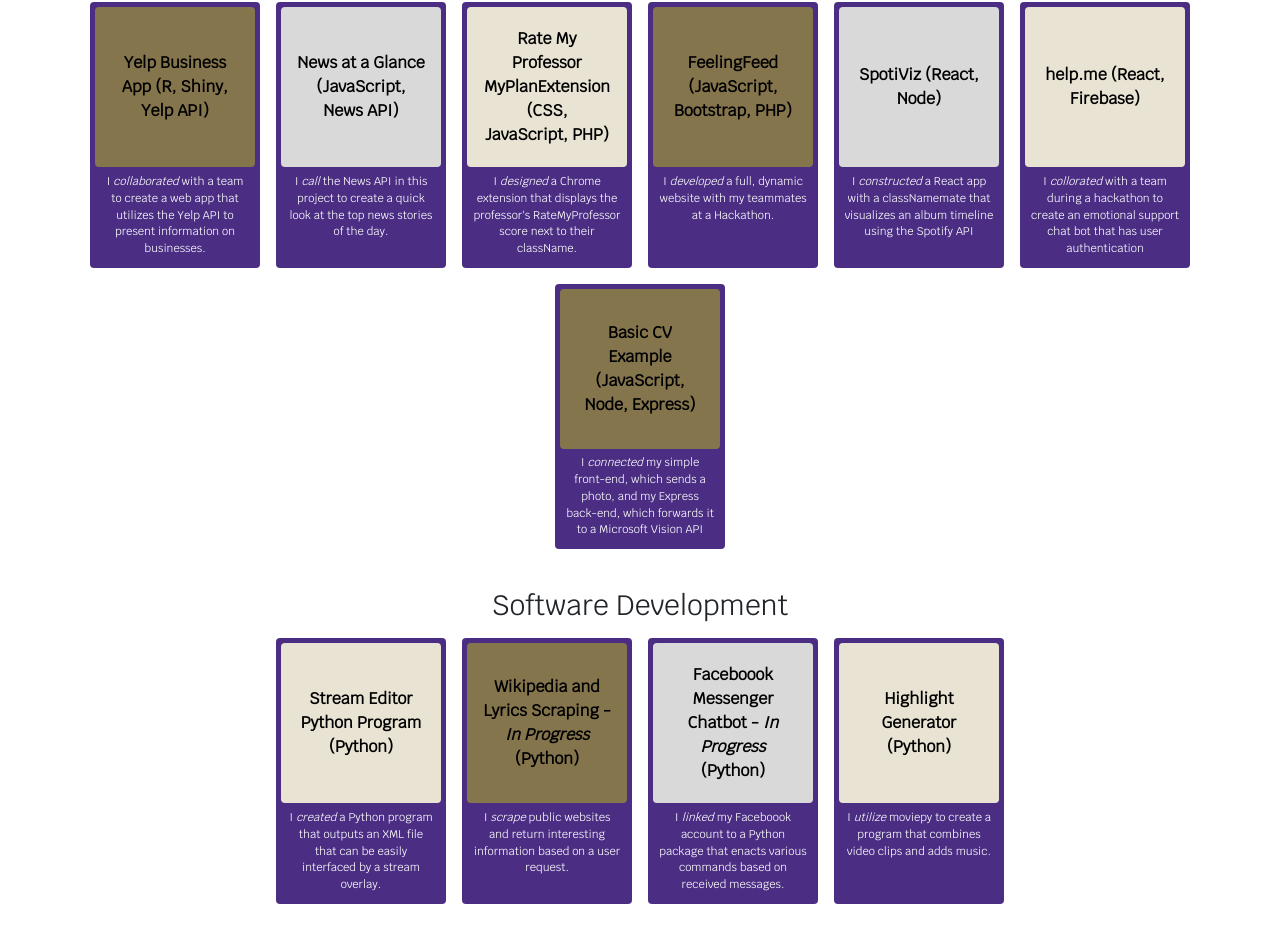
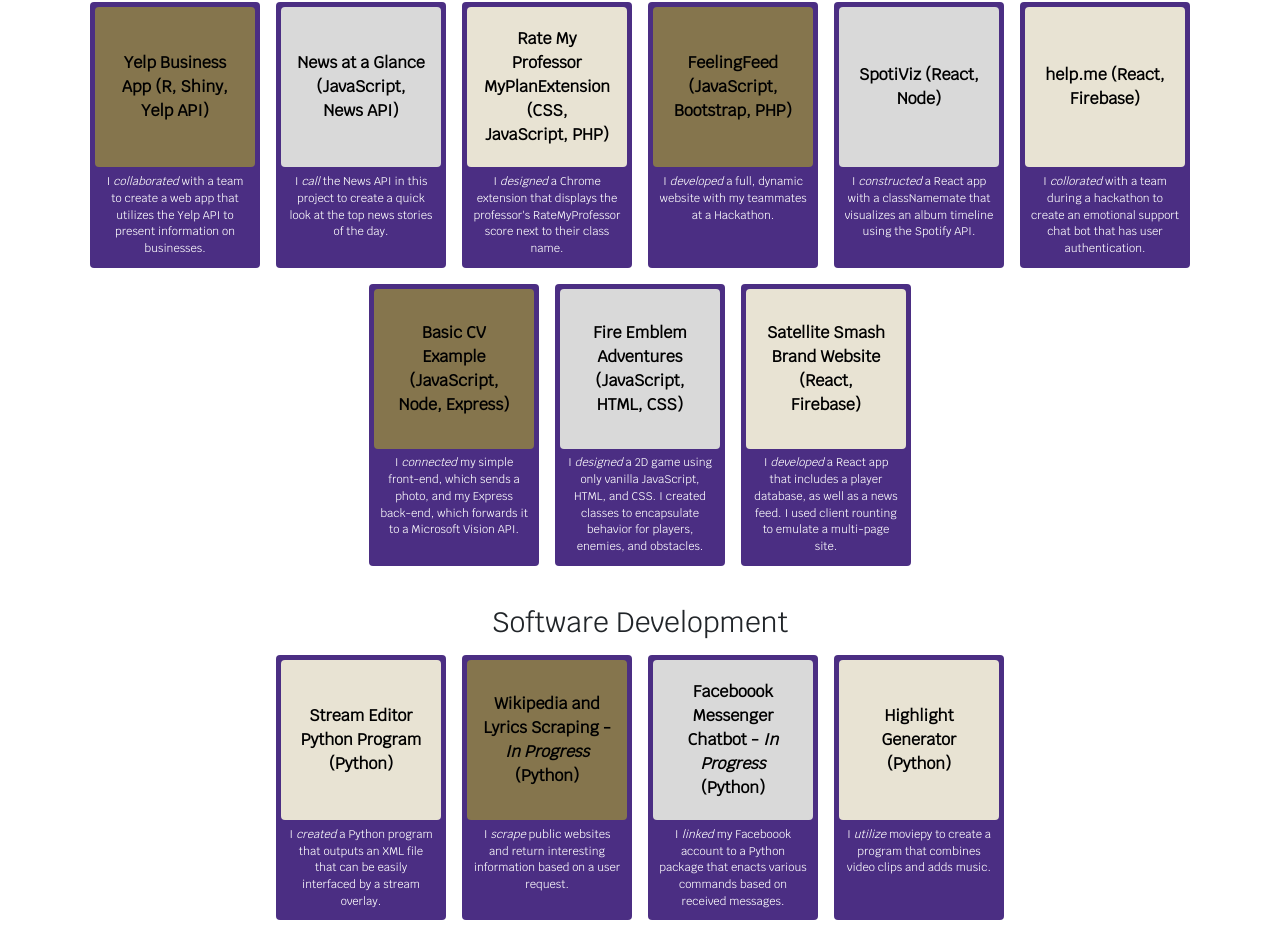
Before and after one commit to joncady/joncady.github.io, a React (Create React App) app: page / in a window 1280 px wide. Shown: the part 1474-2419 px from the top of the page. Built offline with nearby package versions, Linux system fonts and the light colour scheme; the HTML template or start-up script is replaced by a standard one.

Commit message:
Added more projects

```diff
--- a/src/App.js
+++ b/src/App.js
@@ -60,7 +60,7 @@ export default class App extends Component {
 				<Footer></Footer>
 				{this.state.showIcon &&
 					<div>
-						<a id="back-to-top" href="#" className="back-to-top btn btn-dark btn-lg" role="button">
+						<a id="back-to-top" href="/#" className="back-to-top btn btn-dark btn-lg" role="button">
 							<i className="fas fa-arrow-up"></i>
 						</a>
 						<Tooltip id="back-to-top" placement="right" isOpen={this.state.tooltipOpen} target="back-to-top" toggle={this.toggle}>
--- a/src/sections/Projects.js
+++ b/src/sections/Projects.js
@@ -38,7 +38,7 @@ export default class Projects extends Component {
                                     <p>Rate My Professor MyPlanExtension (CSS, JavaScript, PHP)</p>
                                 </div>
                                 <div className="project-info">I <em>designed</em> a Chrome extension that displays the
-                                    professor's RateMyProfessor score next to their className.</div>
+                                    professor's RateMyProfessor score next to their class name.</div>
                             </a>
                             <a className="rounded project-card" href="https://students.washington.edu/joncady/projects/dubhacks/landing.html">
                                 <div className="boxes rounded" id="project-two">
@@ -52,22 +52,37 @@ export default class Projects extends Component {
                                     <p>SpotiViz (React, Node)</p>
                                 </div>
                                 <div className="project-info">I <em>constructed</em> a React app with a classNamemate
-                                    that visualizes an album timeline using the Spotify API</div>
+                                    that visualizes an album timeline using the Spotify API.</div>
                             </a>
                             <a className="rounded project-card" href="https://joncady.github.io/help.me/">
                                 <div className="boxes rounded" id="project-one">
                                     <p>help.me (React, Firebase)</p>
                                 </div>
                                 <div className="project-info">I <em>collorated</em> with a team during a hackathon to
-                                    create an emotional support chat bot that has user authentication</div>
+                                    create an emotional support chat bot that has user authentication.</div>
                             </a>
                             <a className="rounded project-card" href="https://students.washington.edu/joncady/cv/">
                                 <div className="boxes rounded" id="project-two">
                                     <p>Basic CV Example (JavaScript, Node, Express)</p>
                                 </div>
                                 <div className="project-info">I <em>connected</em> my simple front-end, which sends a
-                                    photo,
-                                    and my Express back-end, which forwards it to a Microsoft Vision API
+                                    photo, and my Express back-end, which forwards it to a Microsoft Vision API.
+                                </div>
+                            </a>
+                            <a className="rounded project-card" href="https://students.washington.edu/joncady/projects/feadventures/">
+                                <div className="boxes rounded" id="project-three">
+                                    <p>Fire Emblem Adventures (JavaScript, HTML, CSS)</p>
+                                </div>
+                                <div className="project-info">I <em>designed</em> a 2D game using only vanilla JavaScript, HTML, and CSS.
+                                    I created classes to encapsulate behavior for players, enemies, and obstacles.
+                                </div>
+                            </a>
+                            <a className="rounded project-card" href="http://satellitesmash.com">
+                                <div className="boxes rounded" id="project-one">
+                                    <p>Satellite Smash Brand Website (React, Firebase)</p>
+                                </div>
+                                <div className="project-info">I <em>developed</em> a React app that includes a player database, as well as
+                                    a news feed. I used client rounting to emulate a multi-page site.
                                 </div>
                             </a>
                         </div>
```
